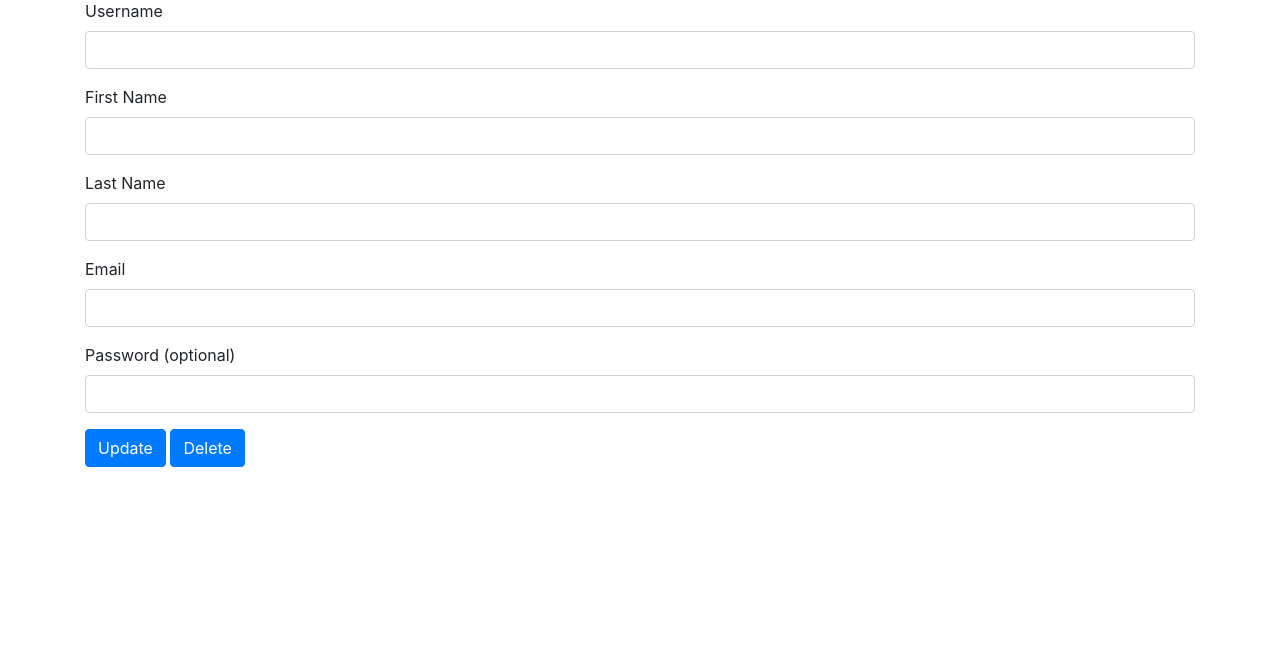
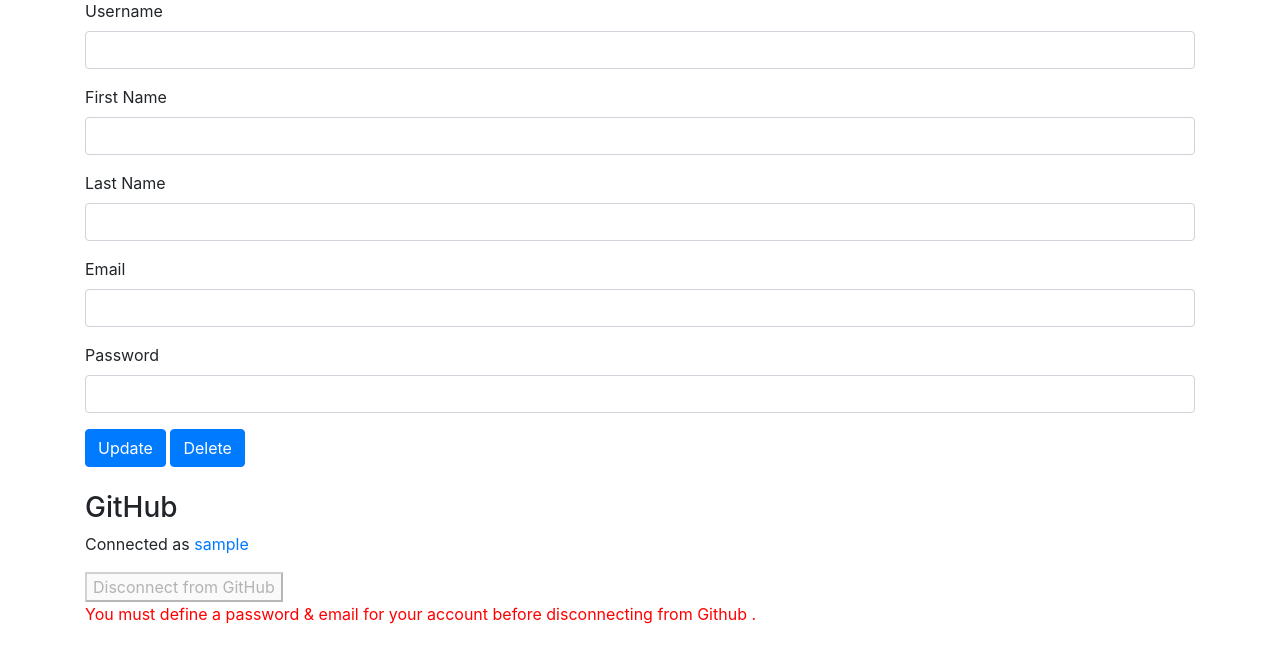
Before and after one commit to Stikerz/tivix, a Django app: template tivix/templates/profile.html in a window 1280 px wide. Shown: the part 118-781 px from the top of the page. Run offline with Django 3.2, Linux system fonts and the light colour scheme; the template is opened without the code that fills it: most values are stand-ins (such as "Sample title", 1, 10 or a date in 2020); data that the repository does not hold is empty; some libraries are stand-ins or nearby versions.

Commit message:
add github oath2 auth

```diff
--- a/tivix/api/models.py
+++ b/tivix/api/models.py
@@ -1,5 +1,6 @@
 from django.db import models
 from django.contrib.auth.models import AbstractUser
+
 
 # TODO: Slugify ?
 
@@ -25,6 +26,9 @@ class Teacher(AbstractUser):
     def __str__(self):
         return f"{self.first_name} {self.last_name}"
 
+    def has_email(self):
+        return self.email is not None
+
 
 class StarStudent(models.Model):
     teacher = models.ForeignKey(Teacher, on_delete=models.CASCADE)
--- a/tivix/templates/login.html
+++ b/tivix/templates/login.html
@@ -25,6 +25,9 @@
                     @click="register">Register
             </button>
         </form>
+        <br>
+        <p><strong>-- OR --</strong></p>
+        <a href="{% url 'social:begin' 'github' %}">Login with GitHub</a><br>
     </div>
 
     <script>
--- a/tivix/templates/profile.html
+++ b/tivix/templates/profile.html
@@ -38,7 +38,7 @@
                        v-model="fields.email">
             </div>
             <div class="form-group">
-                <label>Password (optional)</label>
+                <label>Password</label>
                 <input type="text" class="form-control"
                        id="password"
                        v-model="fields.password">
@@ -48,6 +48,29 @@
                     @click="deleteStudent">Delete
             </button>
         </form>
+
+        <br/>
+        <h3>GitHub</h3>
+        {% if github_login %}
+        <p>Connected as <a
+                href="https://github.com/{{ github_login.extra_data.login }}/"
+                target="_blank">{{ github_login.extra_data.login }}</a></p>
+        {% if can_disconnect %}
+        <form method="post" action="{% url 'social:disconnect' 'github' %}">
+            {% csrf_token %}
+            <button type="submit">Disconnect from GitHub</button>
+        </form>
+        {% else %}
+        <button type="button" disabled>Disconnect from GitHub</button>
+        <p style="color: red">You must define a
+            password & email</a> for your account before disconnecting from
+            Github
+            .</p>
+        {% endif %}
+        {% else %}
+        <a href="{% url 'social:begin' 'github' %}">Link GitHub
+            Account</a>
+        {% endif %}
     </div>
 
     <script>
--- a/tivix/templates/register.html
+++ b/tivix/templates/register.html
@@ -64,7 +64,7 @@
                         method: 'post',
                         data: this.fields,
                     }).then(response => {
-                        axios.post('/register/', this.fields);
+                        // axios.post('/register/', this.fields);
                         window.location.href = "/"
                         //    TODO : Handle success with toast and refresh
                     }).catch(err => {
--- a/tivix/tivix/urls.py
+++ b/tivix/tivix/urls.py
@@ -32,4 +32,5 @@ urlpatterns = [
     path('', signin, name='home'),
     path('logout/', signout, name='logout'),
     path('register/', register, name='register'),
+    path('oauth/', include('social_django.urls', namespace='social')),
 ]
```
Also changed, not shown: tivix/tivix/settings.py (+79 -0 lines), tivix/tivix/views.py (+25 -7 lines).
